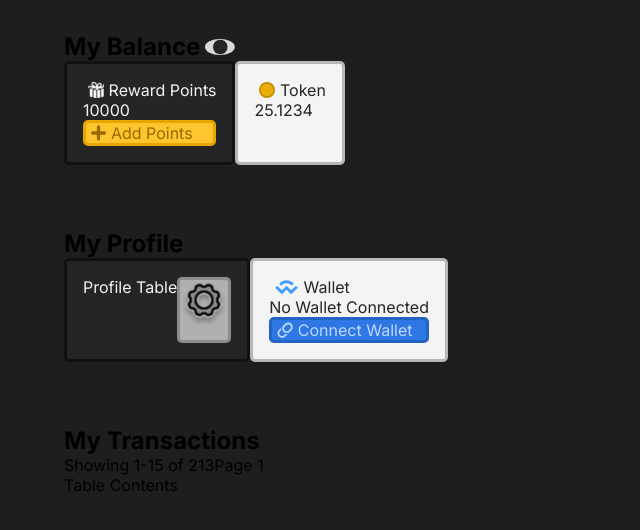
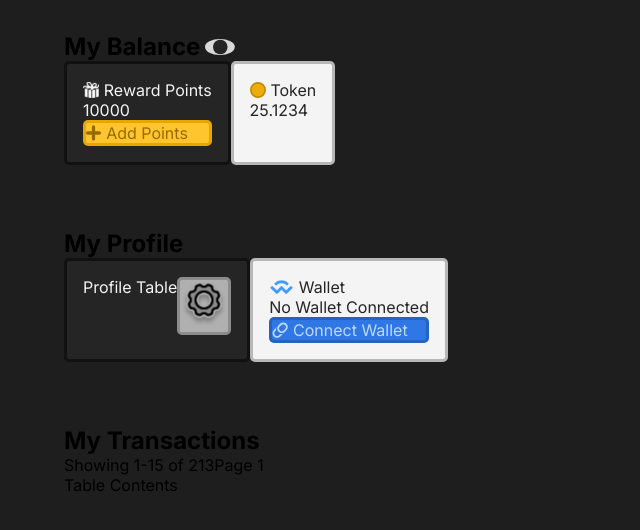
Before and after one commit to qwerttyuiiop1/CSSECDV, a Next.js app: page /wallet in a window 1280 px wide. Shown: the top 530 px of the page, without its empty margins (0-640 px from the left). Built offline with nearby package versions, Linux system fonts and the light colour scheme.

Commit message:
button clicking, separated section components

```diff
--- a/src/app/wallet/page.module.css
+++ b/src/app/wallet/page.module.css
@@ -18,13 +18,13 @@
 
 .section > div > div > div {
     border: 3px solid red;
-} */
+}
 
-/*
 .section > div > div > div > img,
 .section > div > div > div > span {
     border: 3px solid blue;
-}*/
+} */
+/* uncomment above to see borders */
 
 .section {
     padding: 2rem 4rem;
@@ -71,7 +71,7 @@
 }
 
 .icon_text_wrapper > img {
-    margin: auto 0.3rem;
+    margin: auto 0.3rem auto 0;
     max-height: 1rem;
 }
 
@@ -83,6 +83,7 @@
 .button {
     border: 3px solid;
     border-radius: 5px;
+    cursor: pointer;
 }
 
 .button.points_add {
--- a/src/app/wallet/page.tsx
+++ b/src/app/wallet/page.tsx
@@ -24,37 +24,77 @@ export default function Wallet({
 }) {
     return (
         <>
+            <BalanceSection balance={balance} />
+            <ProfileSection profile={profile} />
+            <TransactionsSection transactions={transactions} />
+        </>
+    );
+}
+
+function HeaderSection({ children, className="", header, afterHeader=null }) {
+    return (
         <section className={styles.section}>
-                <div><h1>My Balance</h1> <img src="/icons/eyes.svg" alt="Eye Toggle" /></div>
-                <div className={styles.balance_subsection}>
+            <div><h1>{header}</h1> {afterHeader}</div>
+            <div className={className}>
+                {children}
+            </div>
+        </section>
+    );
+}
+
+function IconTextWrapper({ className="", src, alt, text="" }) {
+    return (
+        <div className={`${text && styles.icon_text_wrapper} ${className}`}>
+            <img src={src} alt={alt} />
+            {text && (<span>{text}</span>)}
+        </div>
+    );
+}
+
+function IconTextButton({ className="", src, alt, text, onClick }) {
+    return (
+        <div onClick={onClick}>
+            <IconTextWrapper className={`${className} ${styles.button}`} src={src} alt={alt} text={text} />
+        </div>
+    );
+}
+
+function BalanceSection({ balance }) {
+    return (
+        <HeaderSection className={styles.balance_subsection} header="My Balance" afterHeader={(<img src="/icons/eyes.svg" alt="Eye Toggle" />)}>
             <div className={`${styles.points_container} ${styles.content_block} ${styles.block_dark}`}>
                 <IconTextWrapper src="/icons/gift.svg" alt="Reward Points Icon" text="Reward Points" />
                 <div>{balance.points}</div>
-                        <IconTextWrapper className={`${styles.button} ${styles.points_add}`} src="/icons/plus.svg" alt="Add Points Icon" text="Add Points" />
+                <IconTextButton onClick={() => console.log("Clicked")} className={styles.points_add} src="/icons/plus.svg" alt="Add Points Icon" text="Add Points" />
             </div>
             <div className={`${styles.token_container} ${styles.content_block} ${styles.block_light}`}>
                 <IconTextWrapper src="/icons/token.svg" alt="Token Icon" text="Token" />
                 <div>{balance.token}</div>
             </div>
-                </div>
-            </section>
-            <section className={styles.section}>
-                <div><h1>My Profile</h1></div>
-                <div className={styles.profile_subsection}>
+        </HeaderSection>
+    );
+}
+
+function ProfileSection({ profile }) {
+    return (
+        <HeaderSection className={styles.profile_subsection} header="My Profile">
             <div className={`${styles.profile_container} ${styles.content_block} ${styles.block_dark}`}>
                 <div className={styles.profile_table_container}>Profile Table</div>
-                        <div className={`${styles.profile_cog_container} ${styles.button} ${styles.profile_edit}`}><img src="/icons/gear.svg" alt="Edit Profile"/></div>
+                {/* <HeaderSection>div className={`${styles.profile_cog_container} ${styles.button} ${styles.profile_edit}`}><img src="/icons/gear.svg" alt="Edit Profile"/></div> */}
+                <IconTextButton onClick={() => console.log("Clicked")} className={`${styles.profile_edit} ${styles.profile_cog_container}`} src="/icons/gear.svg" alt="Edit Profile" text="" />
             </div>
             <div className={`${styles.wallet_container} ${styles.content_block} ${styles.block_light}`}>
                 <IconTextWrapper src="/icons/WalletConnect-Logo1.svg" alt="Wallet Connect Logo" text="Wallet" />
                 <div>No Wallet Connected</div>
-                        <IconTextWrapper className={`${styles.button} ${styles.wallet_connect}`} src="/icons/link.svg" alt="Link Icon" text="Connect Wallet" />
+                <IconTextButton onClick={() => console.log("Clicked")} className={styles.wallet_connect} src="/icons/link.svg" alt="Link Icon" text="Connect Wallet" />
             </div>
-                </div>
-            </section>
-            <section className={styles.section}>
-                <div><h1>My Transactions</h1></div>
-                <div className={styles.transactions_subsection}>
+        </HeaderSection>
+    );
+}
+
+function TransactionsSection({ transactions }) {
+    return (
+        <HeaderSection className={styles.transactions_subsection} header="My Transactions">
             <div className={styles.transactions_page_container}>
                 <div className={styles.transactions_amount_display}>
                     Showing 1-15 of 213
@@ -66,40 +106,6 @@ export default function Wallet({
             <div className={styles.transactions_table_container}>
                 Table Contents
             </div>
-                </div>
-            </section>
-        </>
+        </HeaderSection>
     );
 }
-
-// function HeaderSection({ children, className="", header, afterHeader=null }) {
-//     return (
-//         <section className={styles.section}>
-//             <div><h1>{header}</h1>{afterHeader}</div>
-//             <div className={className}>
-//                 {children}
-//             </div>
-//         </section>
-//     );
-// }
-
-function IconTextWrapper({ className="", src, alt, text }) {
-    return (
-        <div className={`${styles.icon_text_wrapper} ${className}`}>
-            <img src={src} alt={alt} />
-            <span>{text}</span>
-        </div>
-    );
-}
-
-function BalanceSection() {
-
-}
-
-function ProfileSection() {
-
-}
-
-function TransactionsSection() {
-
-}
```
Lines whose indentation alone changed are shown as unchanged.
